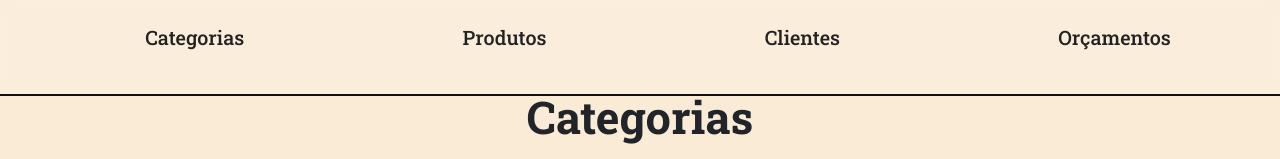
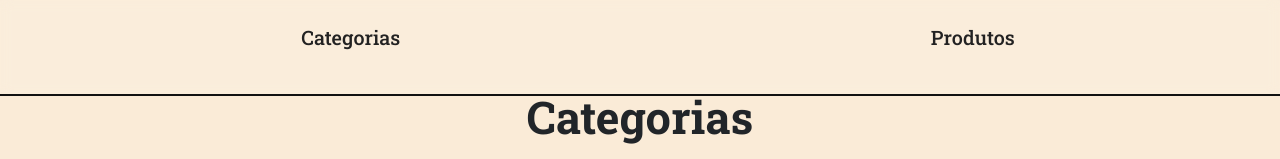
Before and after one commit to alisson2014/front_produtos, a React (Create React App) app: page / in a window 1280 px wide. Shown: the top 159 px of the page. Built offline with nearby package versions, Linux system fonts and the light colour scheme; no server answers.

Commit message:
Adicionei um scroll nas rotas

```diff
--- a/src/App.tsx
+++ b/src/App.tsx
@@ -1,11 +1,24 @@
 import AppRouter from "routes";
 import { ResetCss } from "styles/globals";
-import { BrowserRouter } from "react-router-dom";
+import { BrowserRouter, useLocation } from "react-router-dom";
+import { useEffect } from "react";
+
+function ScrollToTop() {
+  const { pathname } = useLocation();
+
+  useEffect(() => {
+    window.scrollTo(0, 0);
+  }, [pathname]);
+
+  return null;
+}
+
 
 export default function App() {
   return (
     <BrowserRouter>
       <ResetCss />
+      <ScrollToTop />
       <AppRouter />
     </BrowserRouter>
   );
--- a/src/components/Forms/Categories.tsx
+++ b/src/components/Forms/Categories.tsx
@@ -8,6 +8,7 @@ import { ICategories, FormCategories, localCategories, method } from "interface"
 import MFooter from "./ModalFooter";
 import MHeader from "./ModalHeader";
 import { optionsInputCategorie } from "./optionsHanlder";
+import { useParams } from "react-router-dom";
 
 export default function Categories({ show, props, handleClose }: FormCategories) {
     const { id, nome } = props;
--- a/src/components/Header/index.tsx
+++ b/src/components/Header/index.tsx
@@ -8,8 +8,6 @@ export default function Header() {
                 <H.Menu>
                     <LinkTo route="/categories" routeName="Categorias" />
                     <LinkTo route="/products" routeName="Produtos" />
-                    <LinkTo route="/budgets" routeName="Clientes" />
-                    <LinkTo route="/productsBudgets" routeName="Orçamentos" />
                 </H.Menu>
             </nav>
         </H.Header>
--- a/src/pages/Home/index.tsx
+++ b/src/pages/Home/index.tsx
@@ -40,9 +40,7 @@ export default function Home() {
         if (categories.length === 0) {
             httpRequester(getCategories)
                 .then((result) => {
-                    setInterval(() => {
-                        setCategories(result)
-                    }, 5000);
+                    setCategories(result);
                 });
         }
     }, [categories, setCategories]);
--- a/src/routes.tsx
+++ b/src/routes.tsx
@@ -9,8 +9,6 @@ export default function AppRouter() {
                 <Route index element={<Home />} />
                 <Route path="categories" element={<Home />} />
                 <Route path="products" element={<Products />} />
-                <Route path="budgets" element={<div>Clientes</div>} />
-                <Route path="productsBudgets" element={<div>Orçamentos</div>} />
             </Route>
             <Route path="*" element={<span>404 ERROR</span>} />
         </Routes>
```
